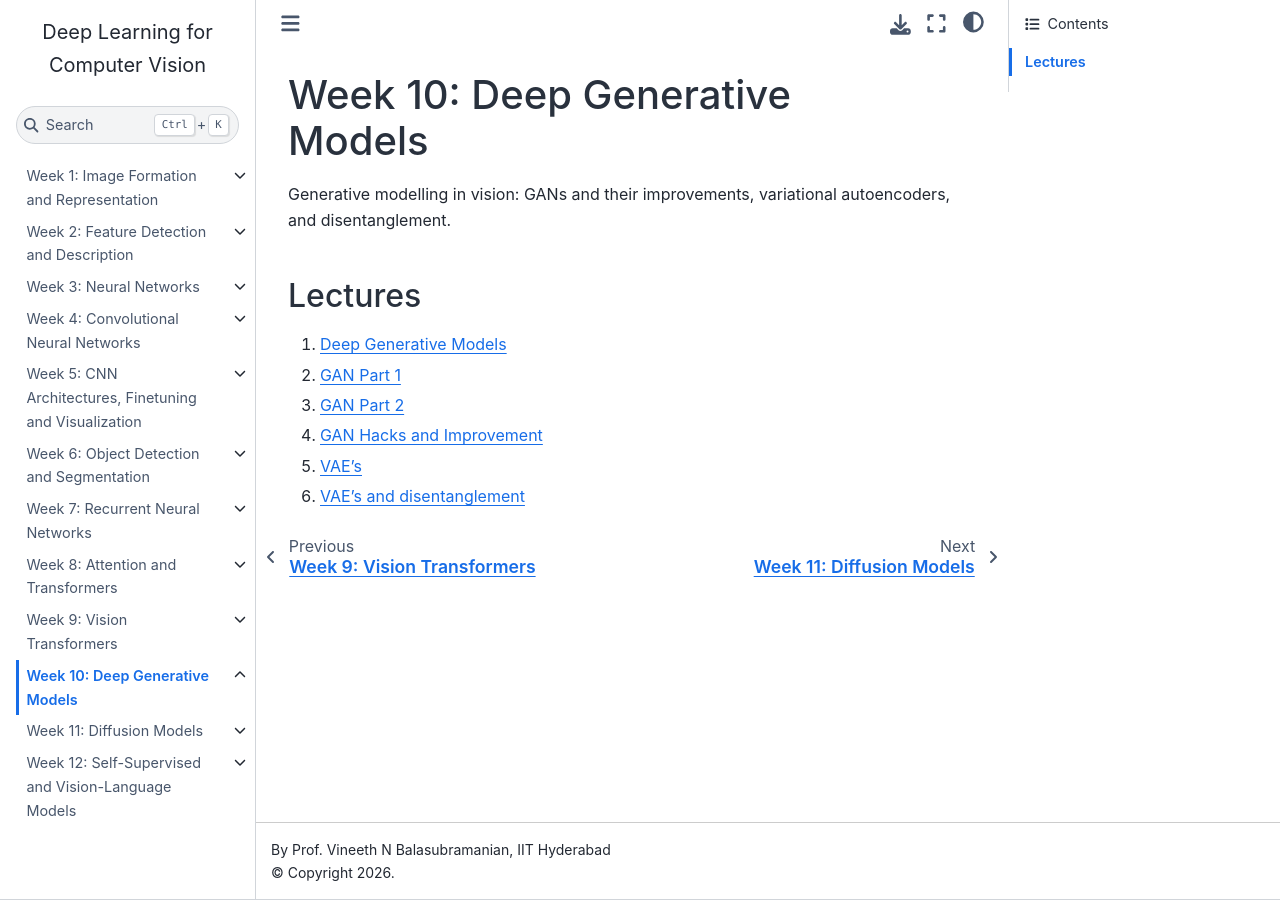
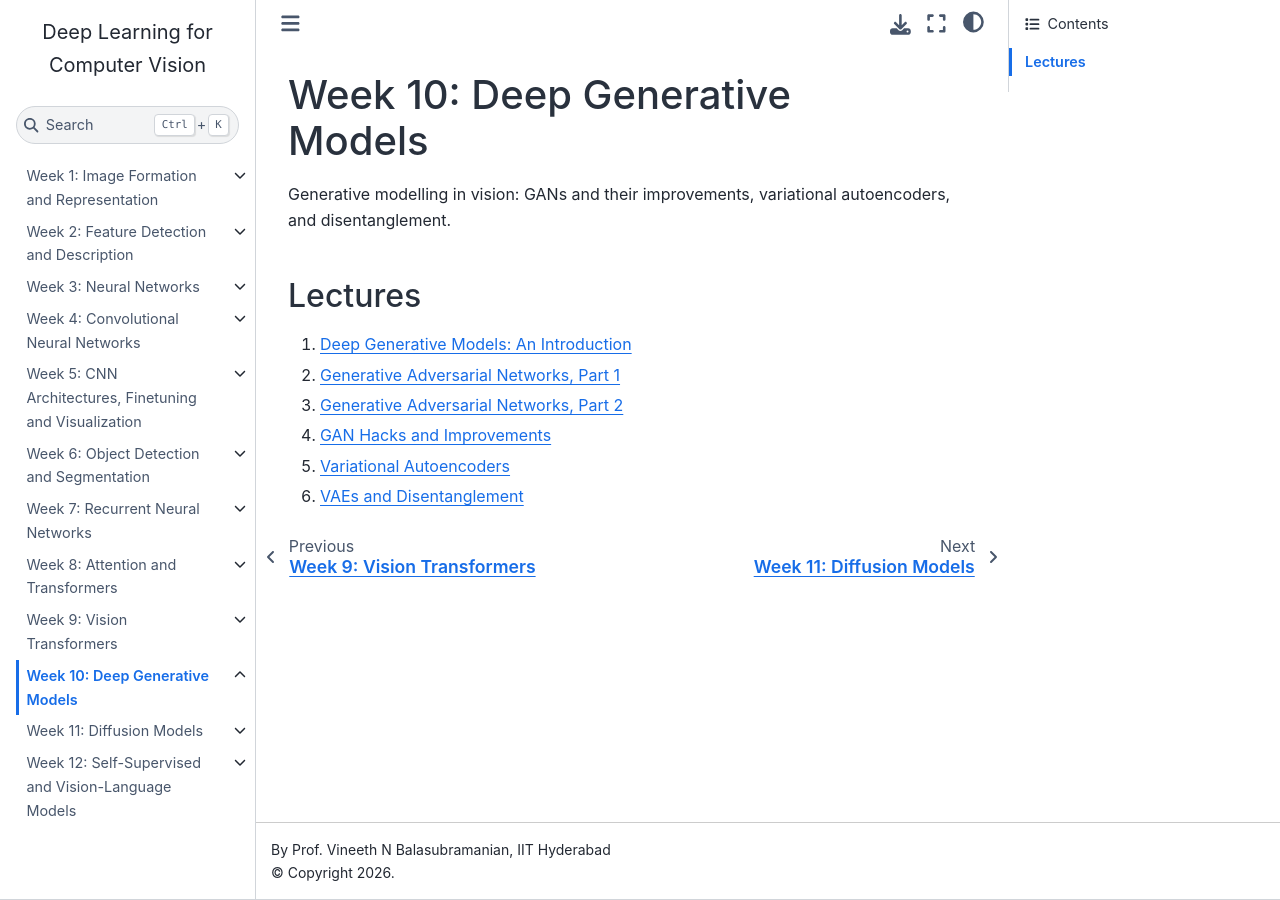
Before and after one commit to DL4CV-NPTEL/2026, a Jupyter Book: the page built from weeks/week-10.md, in a window 1280 px wide. Built offline with Jupyter Book 1.0.4 settings and Sphinx 7.4.7 and the Sphinx Book theme 1.1.4, drawn with Linux system fonts in a browser that asks for light colours; pages that are not in the unit, such as notebooks, are missing from menus.

Commit message:
Update home page and week pages for Weeks 7-9
Weeks 1 to 9 now have full hands-on notebooks; the Week 7 to 12 landing pages
carry the lecture titles used in the notebooks.

Co-Authored-By: Claude Fable 5.1 <noreply@anthropic.com>

```diff
--- a/weeks/week-10.md
+++ b/weeks/week-10.md
@@ -4,9 +4,9 @@ Generative modelling in vision: GANs and their improvements, variational autoenc
 
 ## Lectures
 
-1. [Deep Generative Models](<../notebooks/Week 10/W10_L1_Deep_Generative_Models.ipynb>)
-2. [GAN Part 1](<../notebooks/Week 10/W10_L2_GANs_Part1.ipynb>)
-3. [GAN Part 2](<../notebooks/Week 10/W10_L3_GANs_Part2.ipynb>)
-4. [GAN Hacks and Improvement](<../notebooks/Week 10/W10_L4_GAN_Improvements.ipynb>)
-5. [VAE's](<../notebooks/Week 10/W10_L5_Variational_Autoencoders.ipynb>)
-6. [VAE's and disentanglement](<../notebooks/Week 10/W10_L6_VAEs_and_Disentanglement.ipynb>)
+1. [Deep Generative Models: An Introduction](<../notebooks/Week 10/W10_L1_Deep_Generative_Models.ipynb>)
+2. [Generative Adversarial Networks, Part 1](<../notebooks/Week 10/W10_L2_GANs_Part1.ipynb>)
+3. [Generative Adversarial Networks, Part 2](<../notebooks/Week 10/W10_L3_GANs_Part2.ipynb>)
+4. [GAN Hacks and Improvements](<../notebooks/Week 10/W10_L4_GAN_Improvements.ipynb>)
+5. [Variational Autoencoders](<../notebooks/Week 10/W10_L5_Variational_Autoencoders.ipynb>)
+6. [VAEs and Disentanglement](<../notebooks/Week 10/W10_L6_VAEs_and_Disentanglement.ipynb>)
```
Also changed, not shown: intro.md (+1 -1 lines), weeks/week-07.md (+4 -4 lines), weeks/week-08.md (+4 -4 lines), weeks/week-11.md (+3 -3 lines), weeks/week-12.md (+6 -6 lines).
